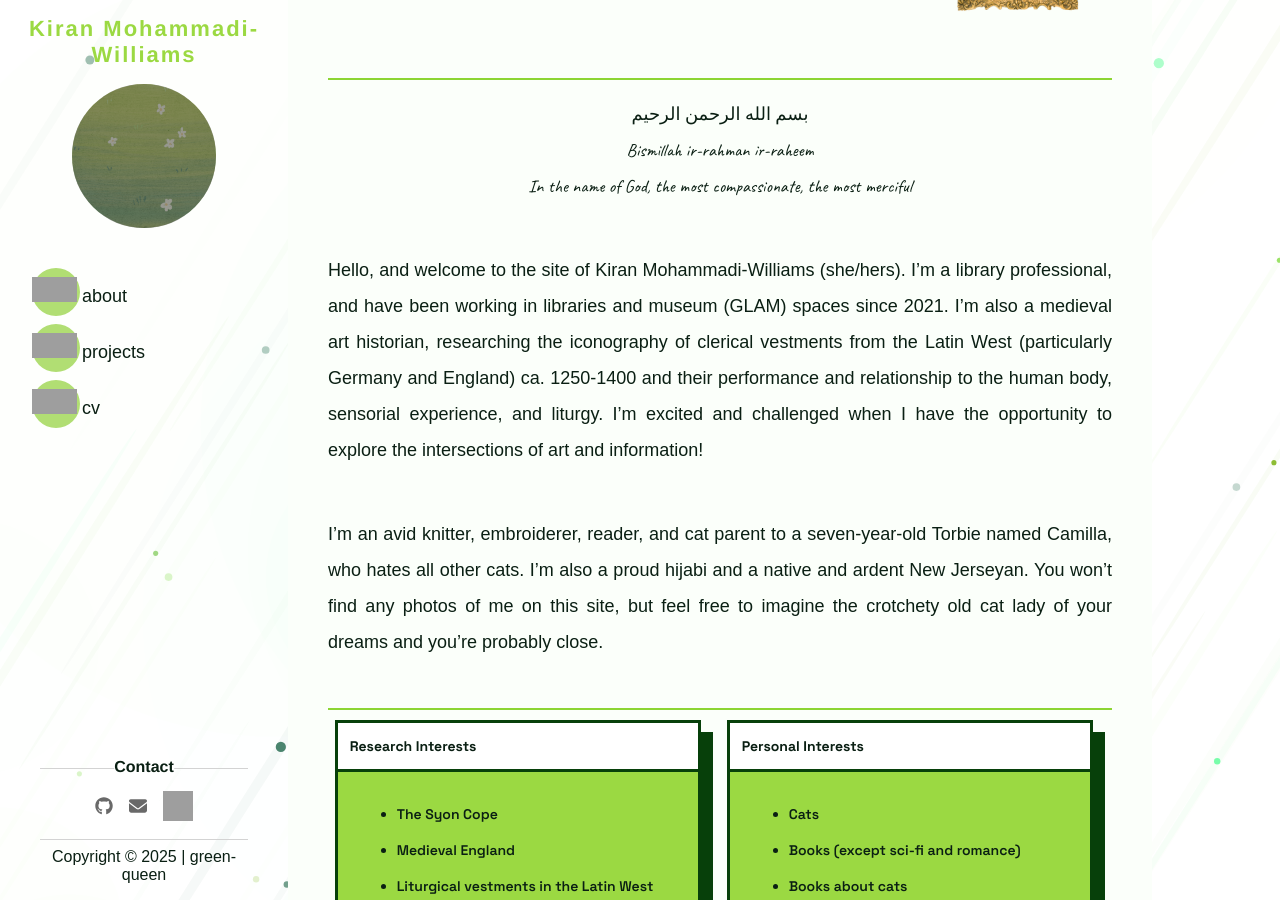
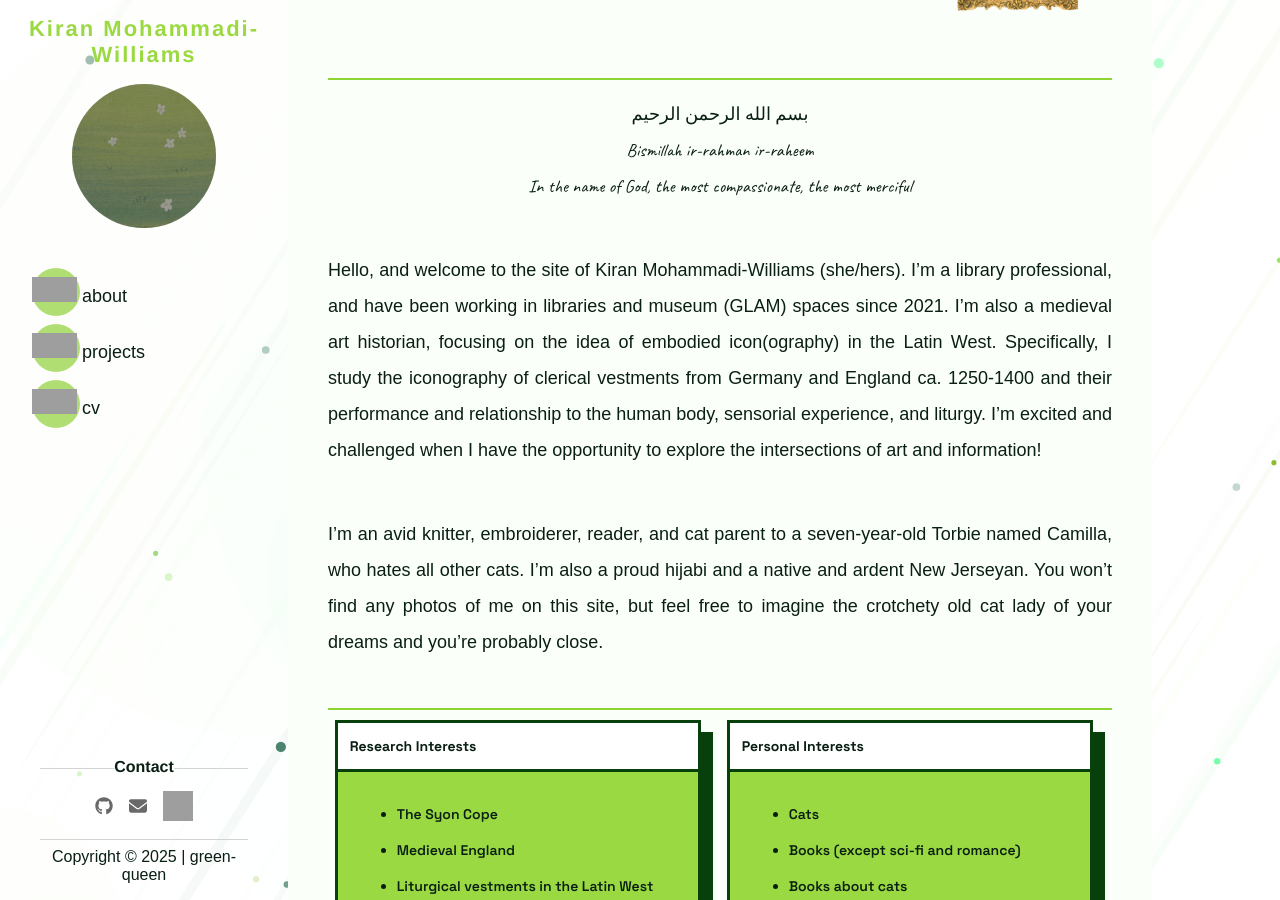
Before and after one commit to green-queen/green-queen.github.io, a Jekyll site: the page built from _pages/index.md, in a window 1280 px wide and 900 px high, scrolled down 565 px. Built offline with Jekyll 4.4.1, drawn with Linux system fonts in a browser that asks for light colours; some web fonts are replaced; grey boxes are pictures that could not be loaded.

Commit message:
Update index.md

```diff
--- a/_pages/index.md
+++ b/_pages/index.md
@@ -32,7 +32,7 @@ Librarian • Art Historian • Book Lover • Viridiphile
 
 </div>
 
-Hello, and welcome to the site of Kiran Mohammadi-Williams (she/hers). I'm a library professional, and have been working in libraries and museum (GLAM) spaces since 2021. I'm also a medieval art historian, researching the iconography of clerical vestments from the Latin West (particularly Germany and England) ca. 1250-1400 and their performance and relationship to the human body, sensorial experience, and liturgy. I'm excited and challenged when I have the opportunity to explore the intersections of art and information!
+Hello, and welcome to the site of Kiran Mohammadi-Williams (she/hers). I'm a library professional, and have been working in libraries and museum (GLAM) spaces since 2021. I'm also a medieval art historian, focusing on the idea of embodied icon(ography) in the Latin West. Specifically, I study the iconography of clerical vestments from Germany and England ca. 1250-1400 and their performance and relationship to the human body, sensorial experience, and liturgy. I'm excited and challenged when I have the opportunity to explore the intersections of art and information!
 
 I'm an avid knitter, embroiderer, reader, and cat parent to a seven-year-old Torbie named Camilla, who hates all other cats. I'm also a proud hijabi and a native and ardent New Jerseyan. You won't find any photos of me on this site, but feel free to imagine the crotchety old cat lady of your dreams and you're probably close.
 
```
